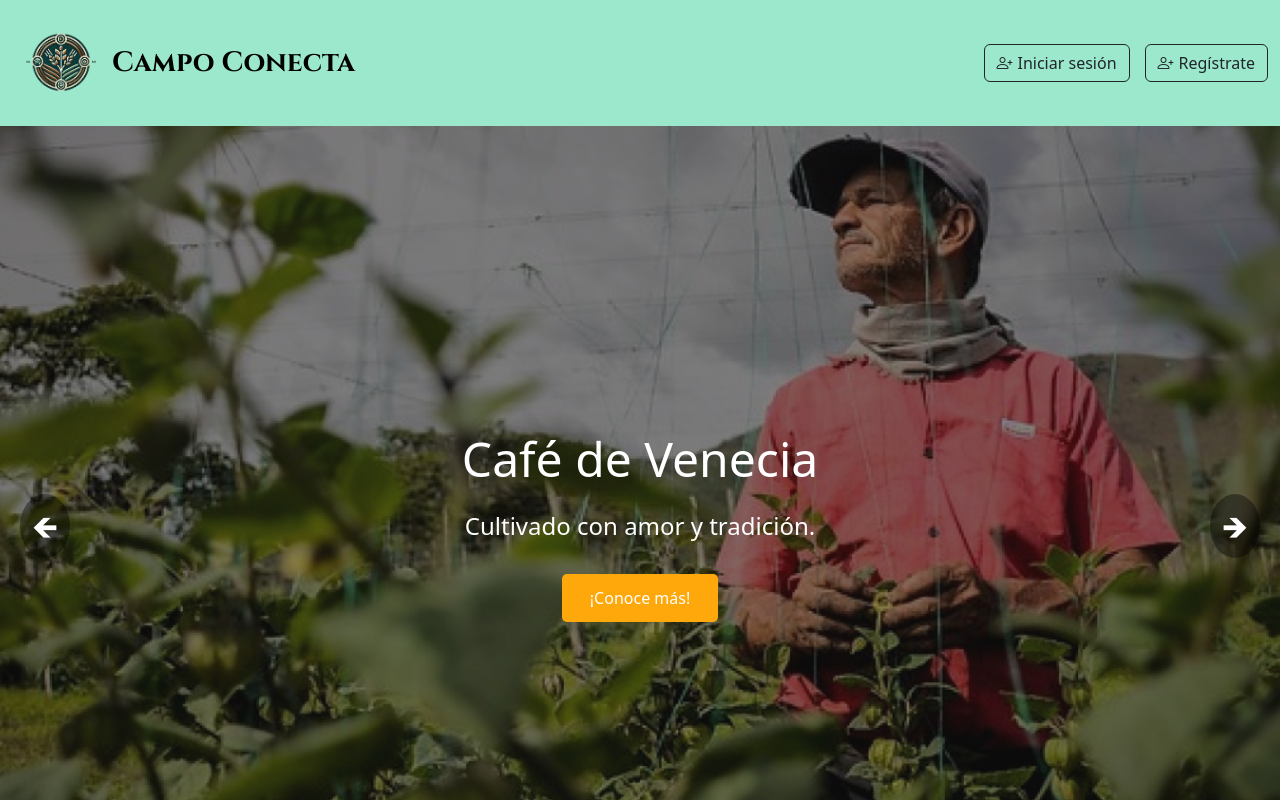
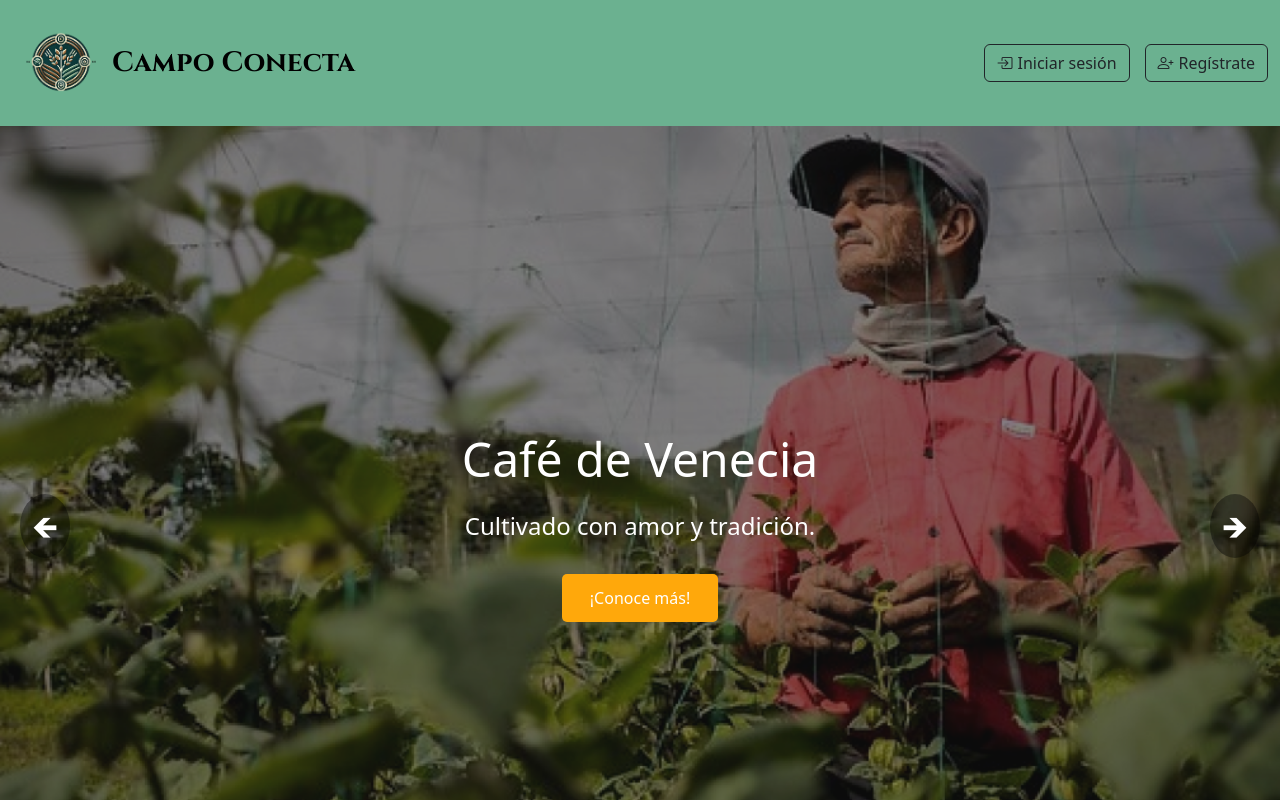
Before and after one commit to Isagc22/RedComunitariaFront, a React (Create React App) app: page / in a window 1280 px wide. Shown: the top 800 px of the page. Built offline with nearby package versions, Linux system fonts and the light colour scheme; a web font is replaced by a local one.

Commit message:
Cambios de estilos

```diff
--- a/src/components/navBar/Navbar.css
+++ b/src/components/navBar/Navbar.css
@@ -1,5 +1,5 @@
 nav.navbar.bg-body-tertiary.navbar-campo-conecta {
-    background: #9be8cc !important;
+    background: #6BB190 !important;
 }
 
 .align-text-top {
--- a/src/components/navBar/Navbar.jsx
+++ b/src/components/navBar/Navbar.jsx
@@ -29,7 +29,8 @@ export default function Navbar() {
                             data-bs-toggle="modal"
                             data-bs-target="#iniciarSesion"
                         >
-                            <i className="bi bi-person-plus"></i> Iniciar sesión
+                            <i class="bi bi-box-arrow-in-right"></i>
+                            Iniciar sesión
                         </button>
 
                         <button
@@ -38,7 +39,8 @@ export default function Navbar() {
                             data-bs-toggle="modal"
                             data-bs-target="#registrarme"
                         >
-                            <i className="bi bi-person-plus"></i> Regístrate
+                           <i class="bi bi-person-plus"></i>
+                           Regístrate
                         </button>
                     </div>
                 </div>
--- a/src/index.css
+++ b/src/index.css
@@ -67,3 +67,7 @@ gap: 26px;
 img.card-img-top {
     height: 200px;
 }
+
+font{
+    vertical-align: bottom !important;
+}
```
